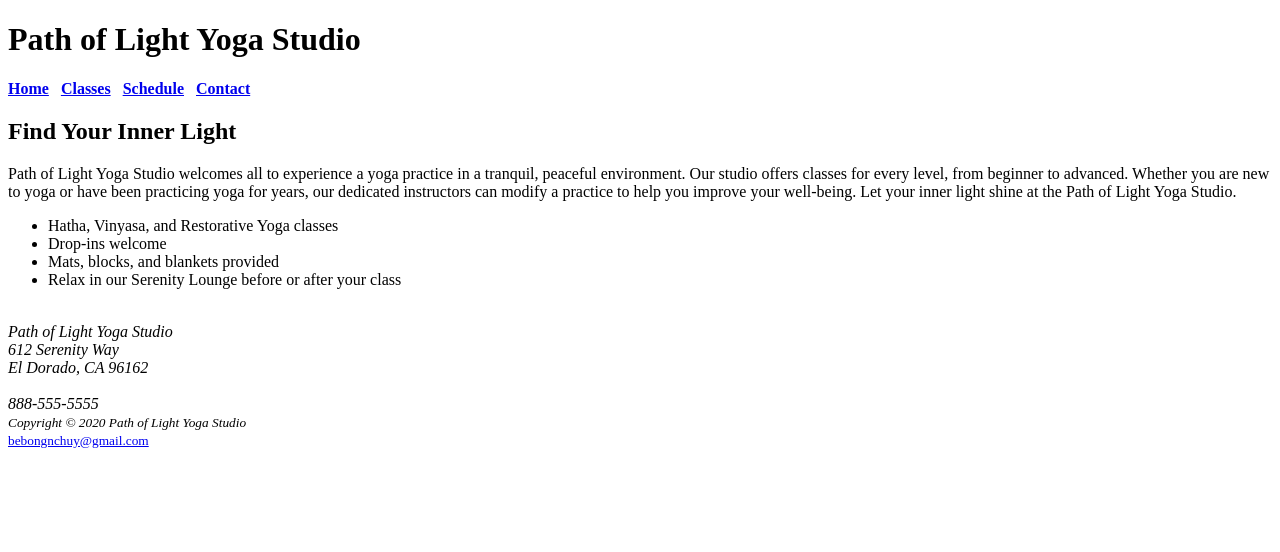
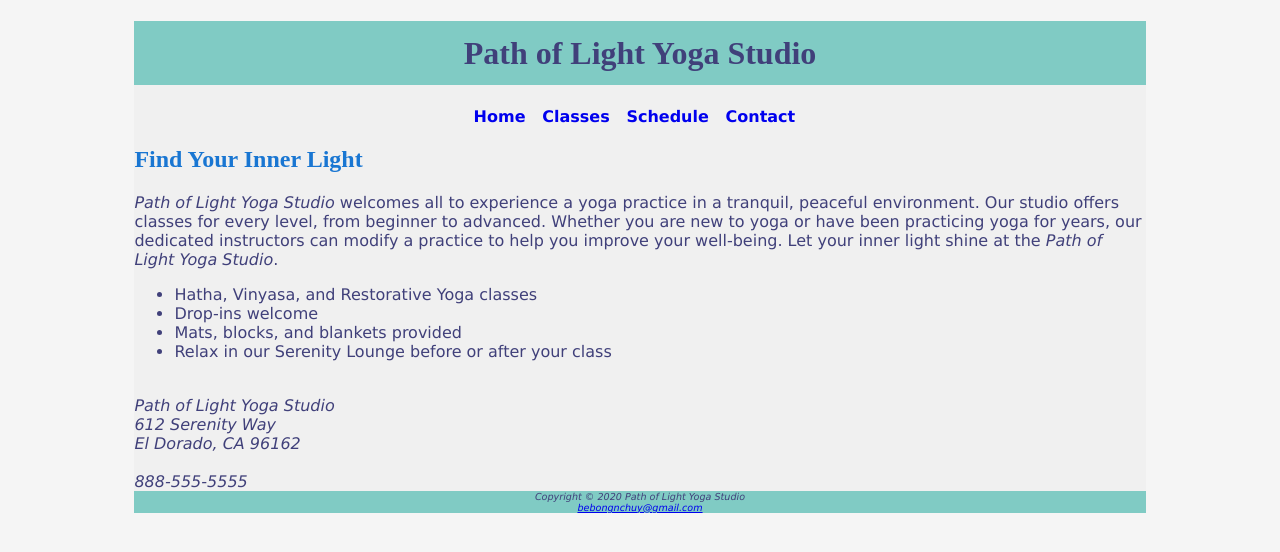
Before and after one commit to BebsYanski/path-of-light-yoga-studio, a plain HTML site: page index.html in a window 1280 px wide. Drawn offline with Linux system fonts and the light colour scheme.

Commit message:
style: add styles

```diff
--- a/index.html
+++ b/index.html
@@ -4,21 +4,24 @@
 <head>
     <meta charset="UTF-8">
     <meta name="viewport" content="width=device-width, initial-scale=1.0">
+    <link rel="stylesheet" href="style.css">
     <title>Path of Light Yoga Studio</title>
 </head>
 
 <body>
+    <div id="wrapper">
+
         <header>
             <h1>Path of Light Yoga Studio</h1>
         </header>
-    <nav><b><a href="index.html">Home</a>&nbsp;&nbsp;
+        <nav><a href="index.html">Home</a>&nbsp;&nbsp;
             <a href="classes.html">Classes</a>&nbsp;&nbsp;
             <a href="schedule.html">Schedule</a>&nbsp;&nbsp;
-        <a href="contact.html">Contact</a>&nbsp;&nbsp;</b></nav>
+            <a href="contact.html">Contact</a>&nbsp;&nbsp;</nav>
         <main>
             <h2>Find Your Inner Light</h2>
-        <p>Path of Light Yoga Studio welcomes all to experience a yoga practice in a tranquil, peaceful environment. Our studio offers classes for every level, from beginner to advanced. Whether you are new to yoga or have been practicing yoga for years,
-            our dedicated instructors can modify a practice to help you improve your well-being. Let your inner light shine at the Path of Light Yoga Studio.
+            <p><span class="studio">Path of Light Yoga Studio</span> welcomes all to experience a yoga practice in a tranquil, peaceful environment. Our studio offers classes for every level, from beginner to advanced. Whether you are new to yoga or have
+                been practicing yoga for years, our dedicated instructors can modify a practice to help you improve your well-being. Let your inner light shine at the <span class="studio">Path of Light Yoga Studio</span>.
             </p>
             <ul>
                 <li>Hatha, Vinyasa, and Restorative Yoga classes
@@ -37,8 +40,9 @@
                 888-555-5555 <br></address>
         </main>
         <footer>
-        <small><i>Copyright © 2020 Path of Light Yoga Studio</i> <br> <a href="mailto:bebongnchuy@gmail.com">bebongnchuy@gmail.com</a></small>
+            Copyright © 2020 Path of Light Yoga Studio<br> <a href="mailto:bebongnchuy@gmail.com">bebongnchuy@gmail.com</a>
         </footer>
+    </div>
 
 </body>
 
--- /dev/null
+++ b/style.css
@@ -0,0 +1,51 @@
+body {
+    background-color: #F5F5F5;
+    color: #40407A;
+    font-family: Verdana, sans-serif;
+}
+
+header {
+    background-color: #80CBC4;
+    text-align: center;
+    font-family: 'Times New Roman', Times, serif;
+}
+
+nav {
+    font-weight: 700;
+    text-align: center;
+}
+
+nav a {
+    text-decoration: none;
+}
+
+h1 {
+    line-height: 200%;
+}
+
+h2 {
+    color: #1976d2;
+    font-family: 'Times New Roman', Times, serif;
+}
+
+dt {
+    color: #002171;
+    font-weight: 600;
+}
+
+footer {
+    font-size: .6em;
+    font-style: italic;
+    text-align: center;
+    background: #80CBC4;
+}
+
+#wrapper {
+    width: 80%;
+    background-color: #f0f0f0;
+    margin: 0 auto;
+}
+
+.studio {
+    font-style: italic;
+}
```
Also changed, not shown: classes.html (+6 -2 lines). Lines whose indentation alone changed are shown as unchanged.
